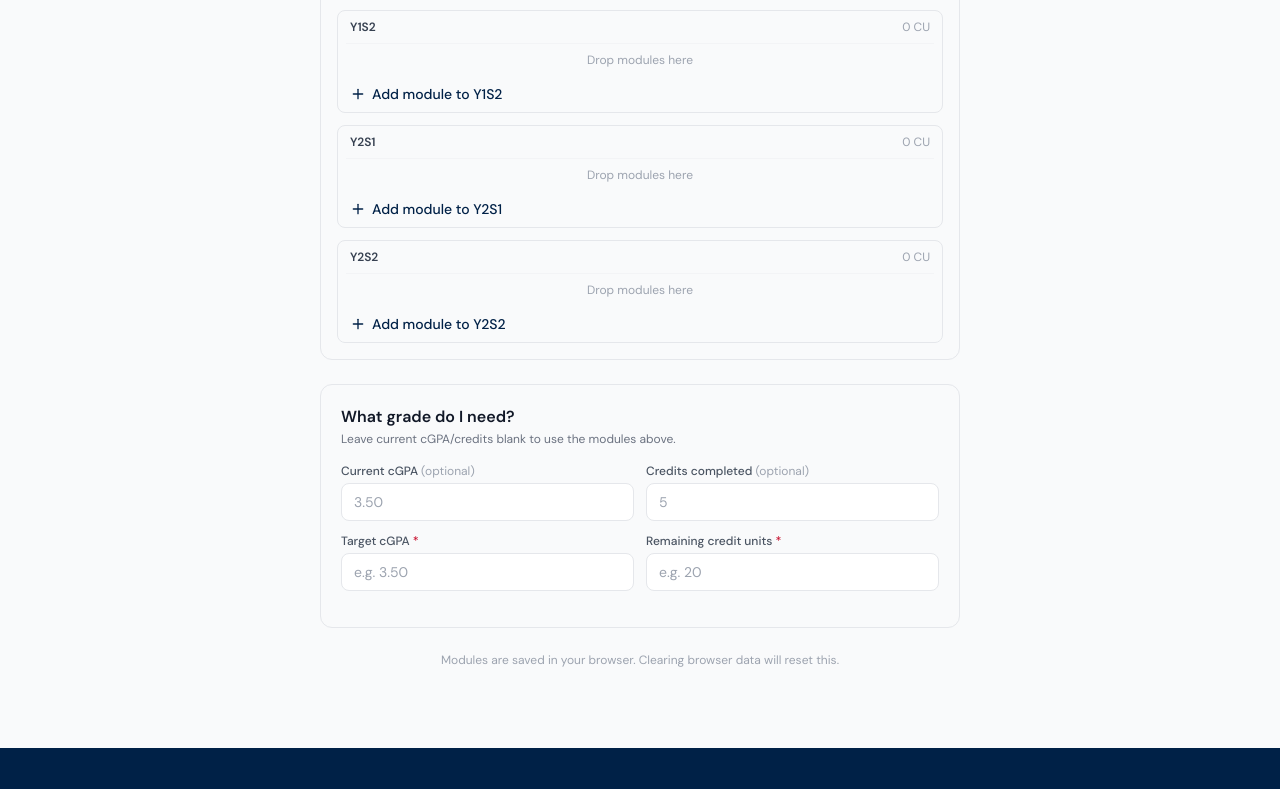
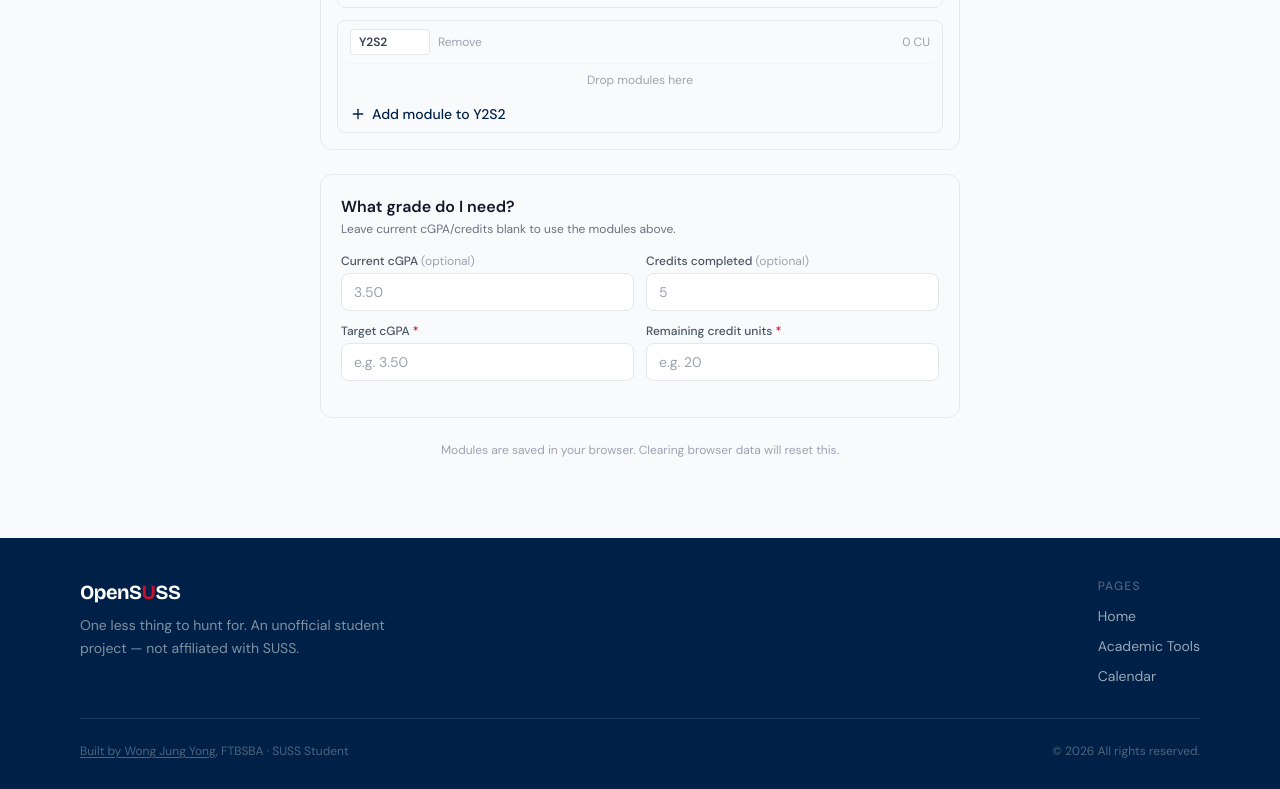
Before and after one commit to jungyongjy/opensuss, a React (Vite) app: page /tools in a window 1280 px wide. Shown: the part 1020-1809 px from the top of the page. Built offline with nearby package versions, Linux system fonts and the light colour scheme.

Commit message:
feat: add semester rename, remove, and default to Y1S1/Y2S2

```diff
--- a/src/components/CGPASimulator.jsx
+++ b/src/components/CGPASimulator.jsx
@@ -8,8 +8,11 @@ function makeSemesterLabel(index) {
   return `Y${year}S${sem}`
 }
 
-function createInitialSemesters(count = 4) {
-  return Array.from({ length: count }, (_, i) => ({ id: `sem-${i + 1}`, label: makeSemesterLabel(i) }))
+function createInitialSemesters() {
+  return [
+    { id: 'sem-1', label: 'Y1S1' },
+    { id: 'sem-2', label: 'Y2S2' },
+  ]
 }
 
 function newModule(semesterId, order = 0) {
@@ -37,7 +40,23 @@ export default function CGPASimulator() {
   const [semesters, setSemesters] = useState(() => {
     try {
       const saved = localStorage.getItem('cgpa_semesters')
-      return saved ? JSON.parse(saved) : createInitialSemesters()
+      if (!saved) return createInitialSemesters()
+      const parsed = JSON.parse(saved)
+      const legacyLabels = ['Y1S1', 'Y1S2', 'Y2S1', 'Y2S2']
+      const isLegacyDefault =
+        Array.isArray(parsed) &&
+        parsed.length === 4 &&
+        parsed.every((s, i) => s?.id === `sem-${i + 1}` && s?.label === legacyLabels[i])
+
+      if (isLegacyDefault) return createInitialSemesters()
+
+      if (Array.isArray(parsed) && parsed.length > 0) {
+        return parsed
+          .filter(s => s && typeof s.id === 'string')
+          .map((s, i) => ({ id: s.id, label: typeof s.label === 'string' && s.label.trim() ? s.label : makeSemesterLabel(i) }))
+      }
+
+      return createInitialSemesters()
     } catch {
       return createInitialSemesters()
     }
@@ -126,6 +145,50 @@ export default function CGPASimulator() {
       const nextIndex = prev.length
       return [...prev, { id: `sem-${nextIndex + 1}`, label: makeSemesterLabel(nextIndex) }]
     })
+  }
+
+  function removeSemester(semesterId) {
+    if (semesters.length <= 1) return
+
+    setSemesters(prev => {
+      const remaining = prev.filter(s => s.id !== semesterId)
+      return remaining.length > 0 ? remaining : prev
+    })
+
+    setModules(prev => {
+      const remainingSemesters = semesters.filter(s => s.id !== semesterId)
+      const fallbackSemesterId = remainingSemesters[0]?.id
+      if (!fallbackSemesterId) return prev
+
+      const reassigned = prev.map(m =>
+        m.semesterId === semesterId
+          ? { ...m, semesterId: fallbackSemesterId, semesterOrder: 0 }
+          : m
+      )
+
+      const grouped = {}
+      reassigned.forEach(m => {
+        const key = m.semesterId || fallbackSemesterId
+        if (!grouped[key]) grouped[key] = []
+        grouped[key].push(m)
+      })
+
+      Object.values(grouped).forEach(list => {
+        list
+          .sort((a, b) => (a.semesterOrder || 0) - (b.semesterOrder || 0))
+          .forEach((m, idx) => {
+            m.semesterOrder = idx
+          })
+      })
+
+      return reassigned
+    })
+  }
+
+  function renameSemester(semesterId, label) {
+    setSemesters(prev =>
+      prev.map(s => (s.id === semesterId ? { ...s, label } : s))
+    )
   }
 
   function addModule(semesterId = semesters[0]?.id) {
@@ -310,8 +373,23 @@ export default function CGPASimulator() {
                 onDragOver={e => e.preventDefault()}
                 onDrop={e => handleDropToSemester(e, semester.id)}
               >
-                <div className="flex items-center justify-between px-1 pb-2 border-b border-gray-100 dark:border-gray-700">
-                  <h4 className="text-xs font-semibold text-gray-700 dark:text-gray-200">{semester.label}</h4>
+                <div className="flex items-center justify-between gap-2 px-1 pb-2 border-b border-gray-100 dark:border-gray-700">
+                  <div className="flex items-center gap-2 min-w-0">
+                    <input
+                      type="text"
+                      value={semester.label}
+                      onChange={e => renameSemester(semester.id, e.target.value)}
+                      className="w-20 rounded border border-gray-200 dark:border-gray-600 bg-white dark:bg-gray-800 px-2 py-1 text-xs font-semibold text-gray-700 dark:text-gray-200"
+                    />
+                    <button
+                      type="button"
+                      onClick={() => removeSemester(semester.id)}
+                      disabled={semesters.length <= 1}
+                      className="text-xs text-gray-400 hover:text-red-500 dark:hover:text-red-400 disabled:opacity-30 disabled:cursor-not-allowed"
+                    >
+                      Remove
+                    </button>
+                  </div>
                   <span className="text-xs text-gray-400 dark:text-gray-500">{semesterCredits} CU</span>
                 </div>
 
@@ -319,7 +397,7 @@ export default function CGPASimulator() {
                   <p className="text-xs text-gray-400 dark:text-gray-500 text-center py-2">Drop modules here</p>
                 ) : (
                   <div className="mt-2 space-y-2">
-                    <div className="grid grid-cols-[18px_1fr_90px_80px_60px_24px_24px_32px] gap-2 px-1">
+                    <div className="grid grid-cols-[18px_1fr_90px_80px_60px_24px_24px_36px] gap-2 px-1">
                       <span />
                       <p className="text-xs font-medium text-gray-400">Module name</p>
                       <p className="text-xs font-medium text-gray-400 text-center">Grade</p>
@@ -340,7 +418,7 @@ export default function CGPASimulator() {
                         }}
                         onDragOver={e => e.preventDefault()}
                         onDrop={e => handleDropToIndex(e, semester.id, index)}
-                        className="grid grid-cols-[18px_1fr_90px_80px_60px_24px_24px_32px] gap-2 items-center"
+                        className="grid grid-cols-[18px_1fr_90px_80px_60px_24px_24px_36px] gap-2 items-center"
                       >
                         <button type="button" className="text-gray-400 cursor-grab active:cursor-grabbing" aria-label={`Drag ${mod.name || 'module'}`}>
                           <GripVertical size={14} />
@@ -397,7 +475,7 @@ export default function CGPASimulator() {
                         <button
                           onClick={() => removeModule(mod.id)}
                           disabled={modules.length === 1}
-                          className="w-8 h-8 flex items-center justify-center rounded-lg text-gray-300 hover:text-suss-red hover:bg-red-50 dark:hover:bg-red-900/20 transition-colors disabled:opacity-20 disabled:cursor-not-allowed"
+                          className="w-9 h-9 flex items-center justify-center rounded-lg text-gray-300 hover:text-suss-red hover:bg-red-50 dark:hover:bg-red-900/20 transition-colors disabled:opacity-20 disabled:cursor-not-allowed"
                         >
                           <Trash2 size={14} />
                         </button>
--- a/src/components/Footer.jsx
+++ b/src/components/Footer.jsx
@@ -25,7 +25,17 @@ export default function Footer() {
           </div>
         </div>
         <div className="mt-8 pt-6 border-t border-white/10 flex flex-col md:flex-row md:items-center md:justify-between gap-2">
-          <p className="text-white/30 text-xs">Built by Wong Jung Yong, FTBSBA · SUSS Student</p>
+          <p className="text-white/30 text-xs">
+            <a
+              href="https://www.linkedin.com/in/wongjungyong/"
+              target="_blank"
+              rel="noreferrer"
+              className="underline underline-offset-2 hover:text-white/60 transition-colors"
+            >
+              Built by Wong Jung Yong
+            </a>
+            , FTBSBA · SUSS Student
+          </p>
           <p className="text-white/30 text-xs">&copy; {new Date().getFullYear()} All rights reserved.</p>
         </div>
       </div>
```
